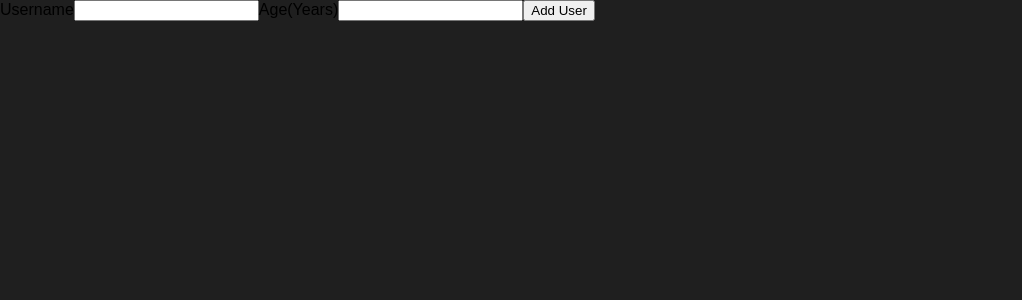
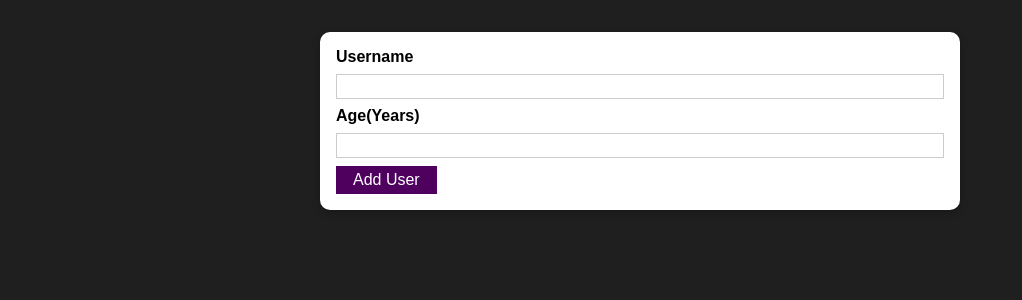
Before and after one commit to nehasingh931126/react-basic-app, a React (Create React App) app: page / in a window 1280 px wide. Shown: the top 300 px of the page, without its empty margins (0-1022 px from the left). Built offline with nearby package versions, Linux system fonts and the light colour scheme.

Commit message:
Added the Fields useState and change Handlers

```diff
--- /dev/null
+++ b/src/components/UI/Button.js
@@ -0,0 +1,11 @@
+import React from 'react';
+import classes from './Button.module.css';
+const Button = (prop)=> {
+    return (
+        <button className={`${classes.button} ${classes.className}`}
+        type={prop.type || 'button'}
+        onClick={prop.onClick}>{prop.children}</button>
+    )
+}
+
+export default Button;
--- /dev/null
+++ b/src/components/UI/Button.module.css
@@ -0,0 +1,18 @@
+.button {
+    font: inherit;
+    border: 1px solid #4f005f;
+    background: #4f005f;
+    color: white;
+    padding: 0.25rem 1rem;
+    cursor: pointer;
+}
+
+.button:hover,
+.button:active {
+    background: #741188;
+    border-color: #741188;
+}
+
+.button:focus {
+    outline: none;
+}
--- /dev/null
+++ b/src/components/UI/Card.js
@@ -0,0 +1,7 @@
+import React from 'react';
+import classes from './Card.module.css';
+const Card = (props)=> {
+    return <div className={`${classes.card} ${props.className}`}> {props.children}</div>
+}
+
+export default Card;
--- /dev/null
+++ b/src/components/UI/Card.module.css
@@ -0,0 +1,5 @@
+.card{
+    background: white;
+    box-shadow: 0 2px 8px rgba(0,0,0,0.26);
+    border-radius: 10px;
+}
--- a/src/components/Users/AddUser.js
+++ b/src/components/Users/AddUser.js
@@ -1,18 +1,36 @@
-import React from 'react';
+import React, {useState} from 'react';
+import Card from '../UI/Card';
+import classes  from './AddUser.module.css';
+import Button from '../UI/Button';
+const AddUser = (prop) => {
+    const [enterUsername, setEnteredUsername]= useState('');
+    const [enterAge, setEnteredAge] = useState('');
+    const addUserHandlerFunction = (event) => {
+        event.preventDefault();
+        console.log(enterUsername, enterAge);
+    }
 
-const AddUser = (prop) => {
-    const addUserHandlerFunction = (event)=> {
-        event.preventDefault();
+    const usernameChangeHandler = (event)=> {
+        setEnteredUsername(event.target.value);
+    };
 
+    const ageChangeHandler = (event) => {
+        setEnteredAge(event.target.value);
+    };
+
+    const clickHandler=(event)=> {
+        console.log(enterUsername, enterAge)
     }
     return (
-        <form onSubmit={addUserHandlerFunction}>
-            <label htmlFor="username">Username</label>
-            <input id="username" type="text" />
-            <label htmlFor="age">Age(Years)</label>
-            <input id="age" type="number" />
-            <button type="submit">Add User</button>
-        </form>)
+        <Card className={classes.input}>
+            <form onSubmit={addUserHandlerFunction}>
+                <label htmlFor="username">Username</label>
+                <input id="username" type="text" onChange={usernameChangeHandler}/>
+                <label htmlFor="age">Age(Years)</label>
+                <input id="age" type="number" onChange={ageChangeHandler} />
+                <Button type="submit">Add User</Button>
+            </form>
+        </Card>)
 };
 
 export default AddUser;
--- /dev/null
+++ b/src/components/Users/AddUser.module.css
@@ -0,0 +1,26 @@
+.input {
+    margin: 2rem auto;
+    padding: 1rem;
+    width: 90%;
+    max-width: 40rem;
+}
+
+.input label {
+    display: block;
+    font-weight: bold;
+    margin-bottom: 0.5rem;
+}
+
+.input input {
+    font: inherit;
+    display: block;
+    width: 100%;
+    border: 1px solid #ccc;
+    padding: 0.15rem;
+    margin-bottom: 0.5rem;
+}
+
+.input input:focus {
+    outline: none;
+    border-color: #4f005f;
+}
```
Also changed, not shown: error.txt (added), src/App.module.css (added).
